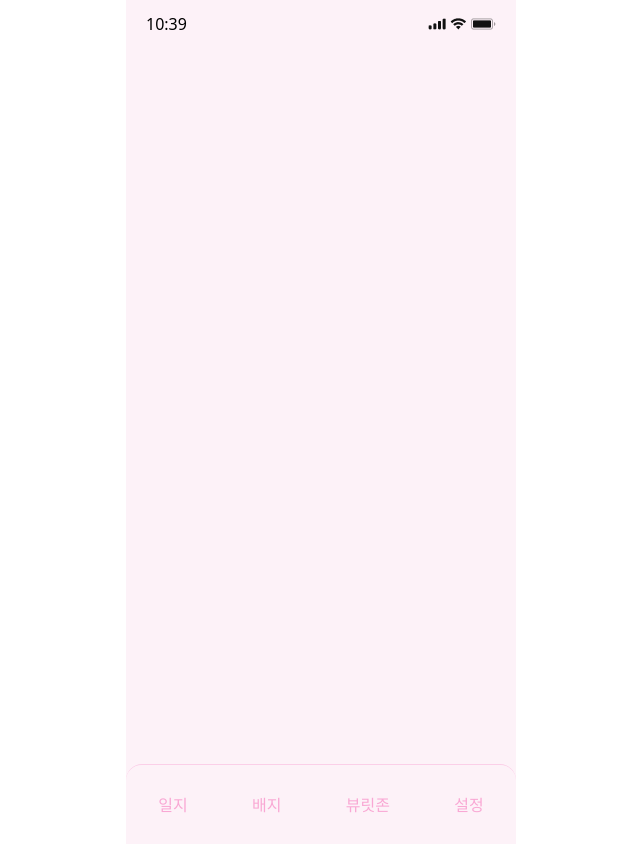
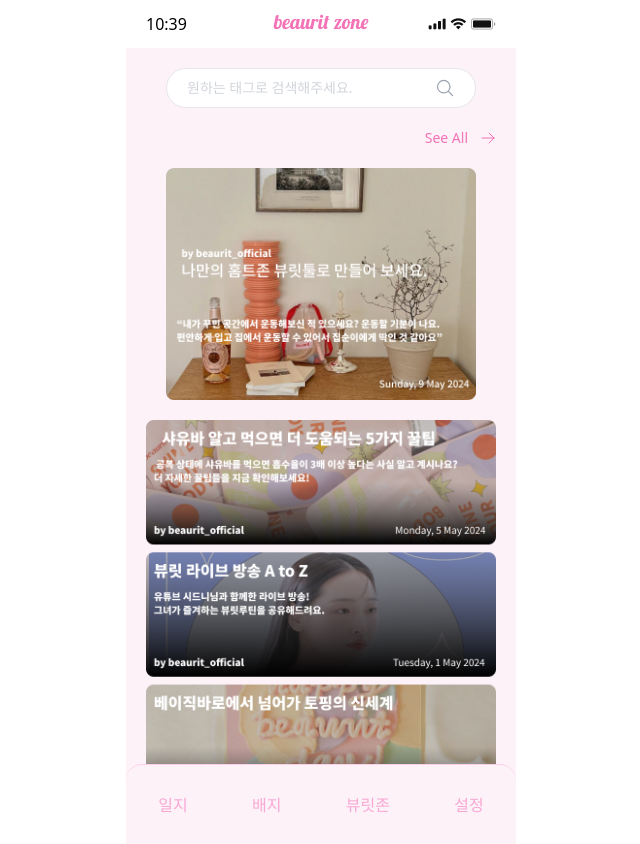
Before and after one commit to ProdMoon/core-club-diary, a Vue app: page /beaurit-zone in a window 1280 px wide. Before the commit this address had no page. Shown: the whole page, without its empty margins (319-959 px from the left). Built offline with nearby package versions, Linux system fonts and the light colour scheme.

Commit message:
feat: 뷰릿존 메인 화면

```diff
--- a/src/components/home/TodayAfter.vue
+++ b/src/components/home/TodayAfter.vue
@@ -3,7 +3,7 @@
   <div
     class="mt-16 border border-dashed border-pink-500 rounded-2xl w-72 h-24 flex items-center justify-center shadow-lg cursor-pointer hover:bg-pink-50 active:bg-pink-100"
   >
-    <router-link to="/diary/write">
+    <router-link to="/diary/write" class="w-full h-full flex items-center justify-center">
       <div class="font-bold text-pink-500">
         오늘의 일지<br />
         작성하기 💓
--- a/src/router/index.js
+++ b/src/router/index.js
@@ -23,6 +23,11 @@ const router = createRouter({
       name: 'write',
       component: () => import('@/views/diary/WriteView.vue'),
     },
+    {
+      path: '/beaurit-zone',
+      name: 'beaurit-zone',
+      component: () => import('@/views/BeauritZoneView.vue'),
+    },
   ],
 });
 
--- /dev/null
+++ b/src/views/BeauritZoneView.vue
@@ -0,0 +1,46 @@
+<template>
+  <div class="absolute top-2 z-10 w-full text-center font-lobster text-xl text-pink-400">beaurit zone</div>
+  <div class="absolute top-0 h-12 w-full bg-white"></div>
+  <div class="mt-12 flex flex-col items-center">
+    <div class="my-5 px-10 w-full flex justify-center">
+      <div class="border rounded-3xl h-10 px-5 flex items-center justify-between bg-white w-full">
+        <div class="text-sm text-gray-300">원하는 태그로 검색해주세요.</div>
+        <svg
+          xmlns="http://www.w3.org/2000/svg"
+          fill="none"
+          viewBox="0 0 24 24"
+          stroke-width="1.5"
+          stroke="currentColor"
+          class="w-5 h-5 text-gray-400"
+        >
+          <path
+            stroke-linecap="round"
+            stroke-linejoin="round"
+            d="m21 21-5.197-5.197m0 0A7.5 7.5 0 1 0 5.196 5.196a7.5 7.5 0 0 0 10.607 10.607Z"
+          />
+        </svg>
+      </div>
+    </div>
+    <div class="w-full flex items-center justify-end">
+      <div class="text-sm text-pink-400 mr-3">
+        See All
+      </div>
+      <svg
+        xmlns="http://www.w3.org/2000/svg"
+        fill="none"
+        viewBox="0 0 24 24"
+        stroke-width="1.5"
+        stroke="currentColor"
+        class="w-4 h-4 text-pink-400 mr-5"
+      >
+        <path stroke-linecap="round" stroke-linejoin="round" d="M13.5 4.5 21 12m0 0-7.5 7.5M21 12H3" />
+      </svg>
+    </div>
+    <div class="mt-5 px-10">
+      <img src="/beaurit-zone-1.png" alt="beaurit-zone-1" />
+    </div>
+    <div class="mt-5 px-5">
+      <img src="/beaurit-zone-2.png" alt="beaurit-zone-2" />
+    </div>
+  </div>
+</template>
--- a/src/views/HomeView.vue
+++ b/src/views/HomeView.vue
@@ -1,5 +1,5 @@
 <script setup>
-import { Transition, ref } from 'vue';
+import { ref } from 'vue';
 import TodayBefore from '@/components/home/TodayBefore.vue';
 import TodayAfter from '@/components/home/TodayAfter.vue';
 import WrittenPage from '@/components/home/WrittenPage.vue';
@@ -51,6 +51,7 @@ const beauritZonePopupStore = useBeauritZonePopupStore();
       <written-page :id="selectedId" />
     </div>
   </main>
+
   <Transition name="fade">
     <div id="beaurit-zone-popup" v-show="beauritZonePopupStore.isPopup" class="absolute z-50 left-[163px] bottom-[88px] w-40 h-16 border rounded-2xl border-pink-200 shadow-md bg-pink-50 flex flex-col items-center justify-center">
       <span class="font-bold text-pink-400 text-center">
```
Also changed, not shown: public/beaurit-zone-1.png (added), public/beaurit-zone-2.png (added), src/assets/tailwind.css.
